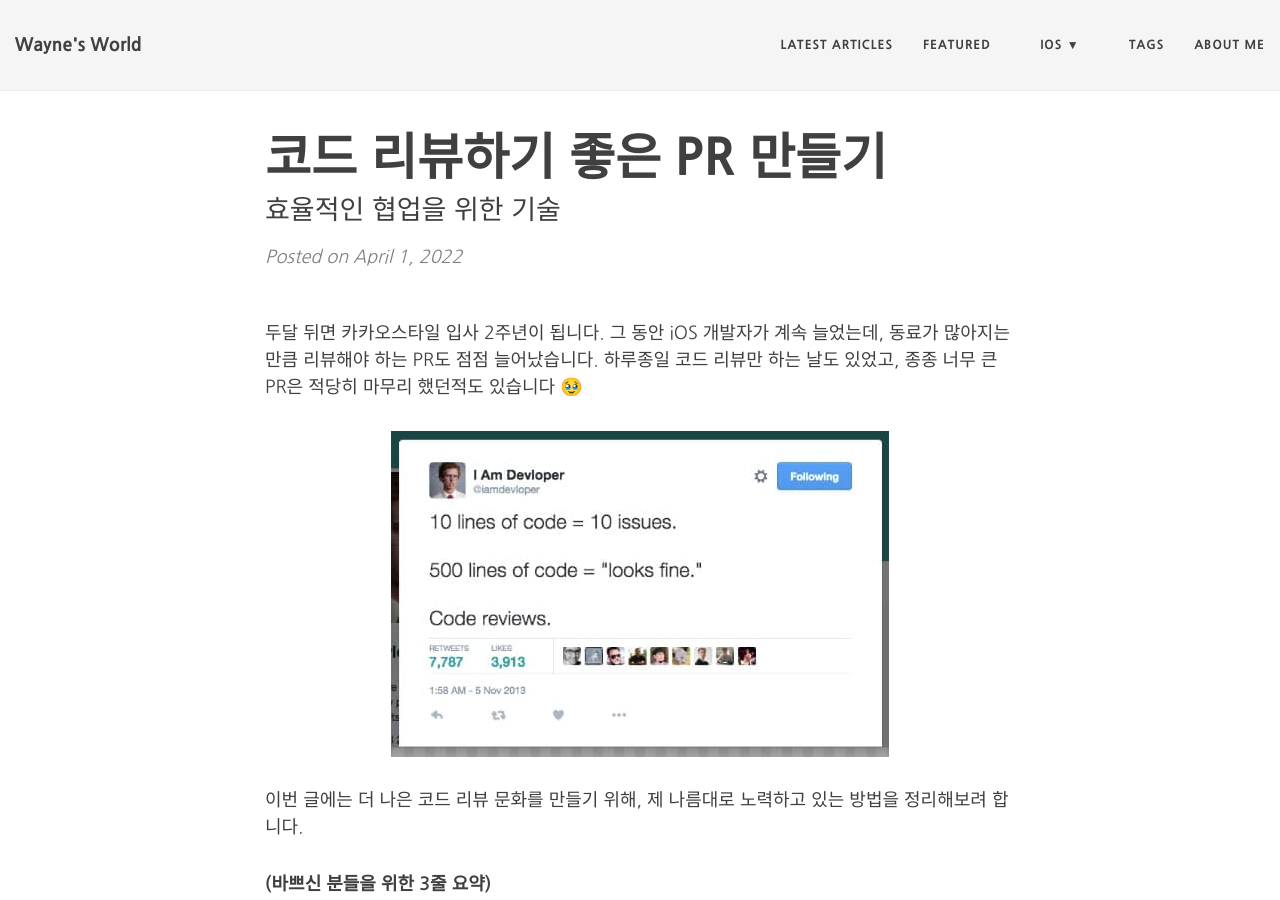
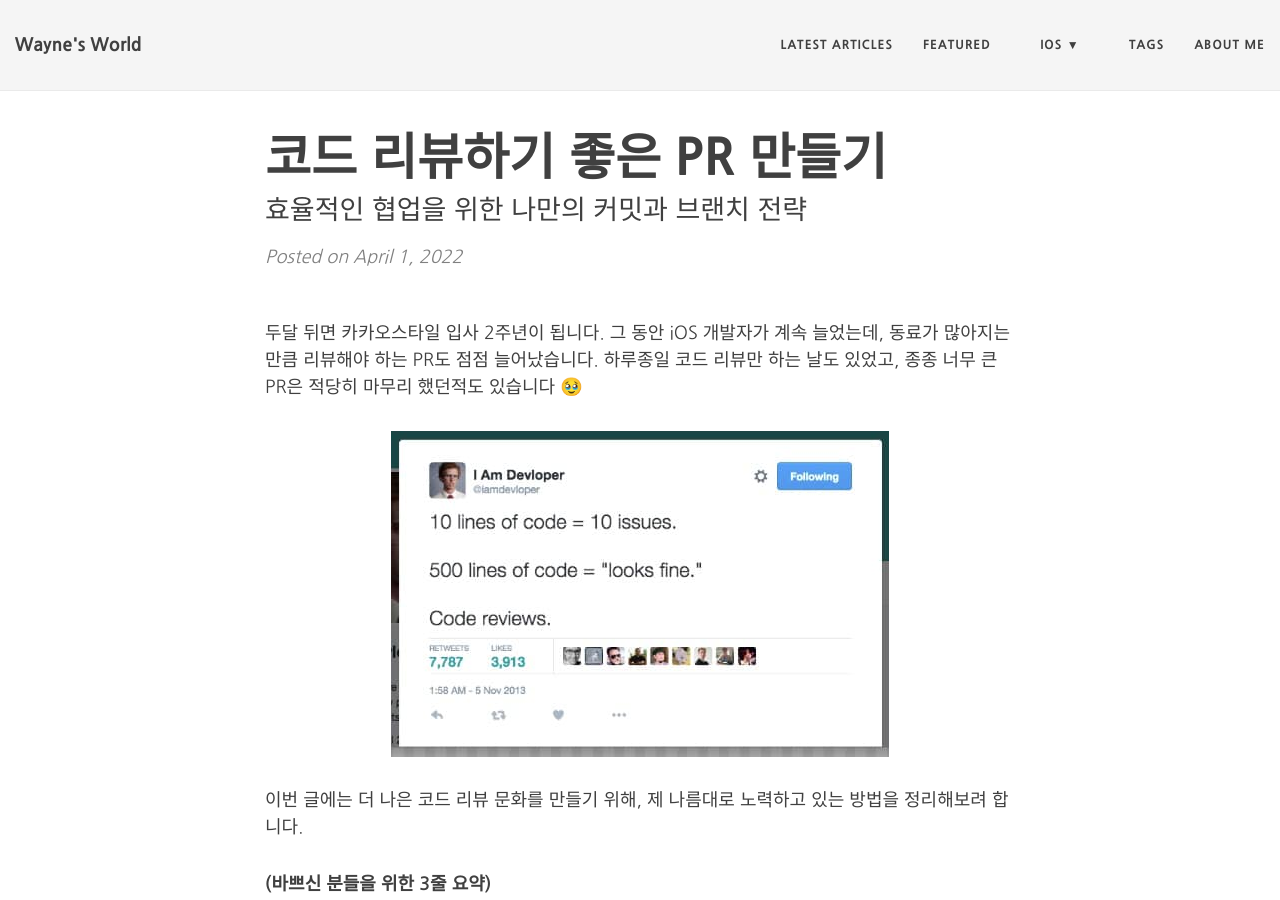
Before and after one commit to Mildwhale/mildwhale.github.io, a Jekyll site: the page built from _posts/2022-04-01-commit-and-pr.md, in a window 1280 px wide and 900 px high. Built offline with Jekyll 4.4.1, drawn with Linux system fonts in a browser that asks for light colours; nearby versions of some CDN libraries; comment, search, counter and statistics services are not loaded.

Commit message:
good-commit : 부제 수정

```diff
--- a/_posts/2022-04-01-commit-and-pr.md
+++ b/_posts/2022-04-01-commit-and-pr.md
@@ -1,7 +1,7 @@
 ---
 layout: post
 title: "코드 리뷰하기 좋은 PR 만들기"
-description: "효율적인 협업을 위한 기술"
+description: "효율적인 협업을 위한 나만의 커밋과 브랜치 전략"
 author: "kyujin.kim"
 date: 2022-04-01
 tags: [협업]
```
